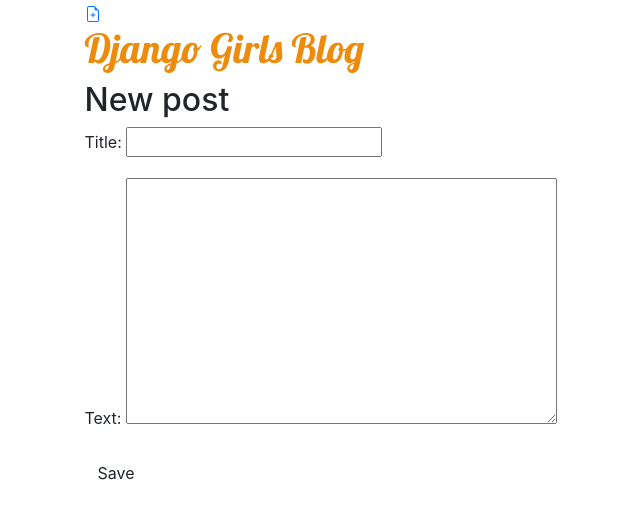
After one commit to Siddha95/Django_blog, a Django app: page /post/new/ in a window 1280 px wide. The commit adds this page. Shown: the top 519 px of the page, without its empty margins (8-648 px from the left). Run offline with Django 5.2, Linux system fonts and the light colour scheme.

Commit message:
Added form, miss just the save

```diff
--- /dev/null
+++ b/blog/forms.py
@@ -0,0 +1,7 @@
+from django import forms
+from .models import Post
+
+class PostForm(forms.ModelForm):
+    class Meta:
+        model = Post
+        fields = ['title', 'text']
--- a/blog/templates/blog/base.html
+++ b/blog/templates/blog/base.html
@@ -11,6 +11,9 @@
 
         <header class="page-header">
             <div class="container">
+                <a href="{% url 'post_new' %}" class="top-menu">
+                    {% include './icons/file-earmark-plus.svg' %}
+                </a>
                 <h1><a href="/">Django Girls Blog</a></h1>
             </div>
         </header>
--- /dev/null
+++ b/blog/templates/blog/post_edit.html
@@ -0,0 +1,9 @@
+{% extends 'blog/base.html' %}
+
+{% block content %}
+     <h2>New post</h2>
+     <form method="POST" class="post-form">{% csrf_token %}
+         {{ form.as_p }}
+         <button type="submit" class="save btn btn-default">Save</button>
+     </form>
+{% endblock %}
--- a/blog/urls.py
+++ b/blog/urls.py
@@ -5,4 +5,6 @@
     path('', views.post_list, name='post_list'),
 
     path('post/<int:pk>/', views.post_detail, name='post_detail'),
+    path('post/new/', views.post_new, name='post_new'),
+
 ]
--- a/blog/views.py
+++ b/blog/views.py
@@ -1,5 +1,5 @@
 from django.shortcuts import render, get_object_or_404
-
+from .forms import PostForm
 from django.utils import timezone
 from .models import Post
 
@@ -14,4 +14,8 @@
     post = get_object_or_404(Post, pk=pk)
     return render(request, 'blog/post_detail.html', {'post': post})
 
+def post_new(request):
+    form = PostForm()
+    return render(request, 'blog/post_edit.html', {'form': form})
+
 # quindi dopo creare variabile della query, devi renderizzare il template
```
Also changed, not shown: blog/templates/blog/icons/file-earmark-plus.svg (added).
